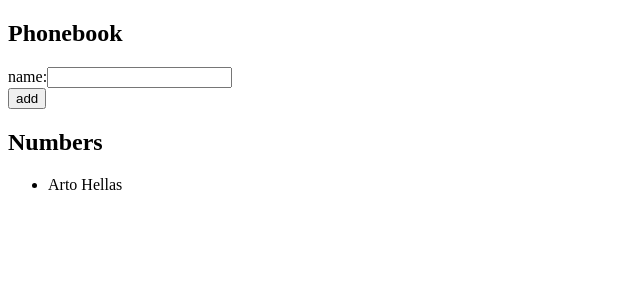
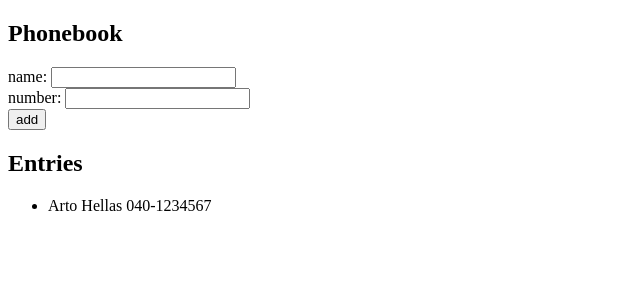
Before and after one commit to fredbouk/full-stack-open-2020, a React (Create React App) app in the folder part2/phonebook/: page / in a window 1280 px wide. Shown: the top 300 px of the page, without its empty margins (0-640 px from the left). Built offline with nearby package versions, Linux system fonts and the light colour scheme.

Commit message:
Added exercise 2.8

```diff
--- a/part2/phonebook/src/App.js
+++ b/part2/phonebook/src/App.js
@@ -1,25 +1,36 @@
 import React, { useState } from 'react'
 
-const Number = ({ name }) => (
+const Entry = ({ name, number }) => (
   <li>
-    {name}
+    {name} {number}
   </li>
 )
 
 const App = () => {
   const [persons, setPersons] = useState([
-    { name: 'Arto Hellas' }
+    {
+      name: 'Arto Hellas',
+      number: '040-1234567'
+    }
   ])
+
   const [newName, setNewName] = useState('')
+
+  const [newNumber, setNewNumber] = useState('')
 
   const handleNameChange = (event) => {
     setNewName(event.target.value)
   }
 
-  const addNumber = (event) => {
+  const handleNumberChange = (event) => {
+    setNewNumber(event.target.value)
+  }
+
+  const addEntry = (event) => {
     event.preventDefault()
     const personObject = {
-      name: newName
+      name: newName,
+      number: newNumber
     }
 
     if (persons.find(ojb => ojb.name === newName)) {
@@ -32,22 +43,21 @@ const App = () => {
   return (
     <div>
       <h2>Phonebook</h2>
-      <form onSubmit={addNumber}>
+      <form onSubmit={addEntry}>
         <div>
-          name:
-          <input
-            value={newName}
-            onChange={handleNameChange}
-          />
+          name: <input value={newName} onChange={handleNameChange} />
+        </div>
+        <div>
+          number: <input value={newNumber} onChange={handleNumberChange} />
         </div>
         <div>
           <button type='submit'>add</button>
         </div>
       </form>
 
-      <h2>Numbers</h2>
+      <h2>Entries</h2>
       <ul>
-        {persons.map(person => <Number key={person.name} name={person.name} />)}
+        {persons.map(person => <Entry key={person.name} name={person.name} number={person.number} />)}
       </ul>
     </div>
   )
```
